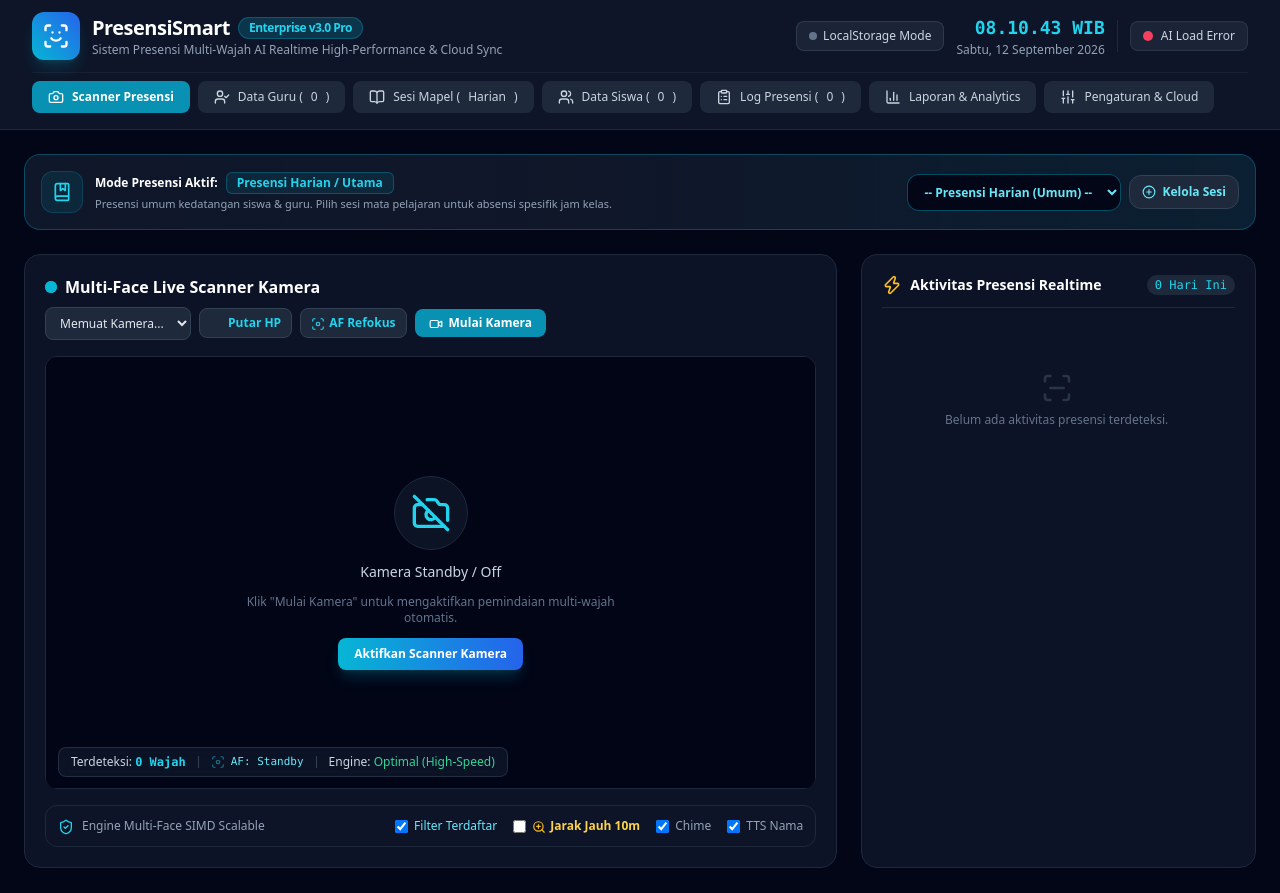
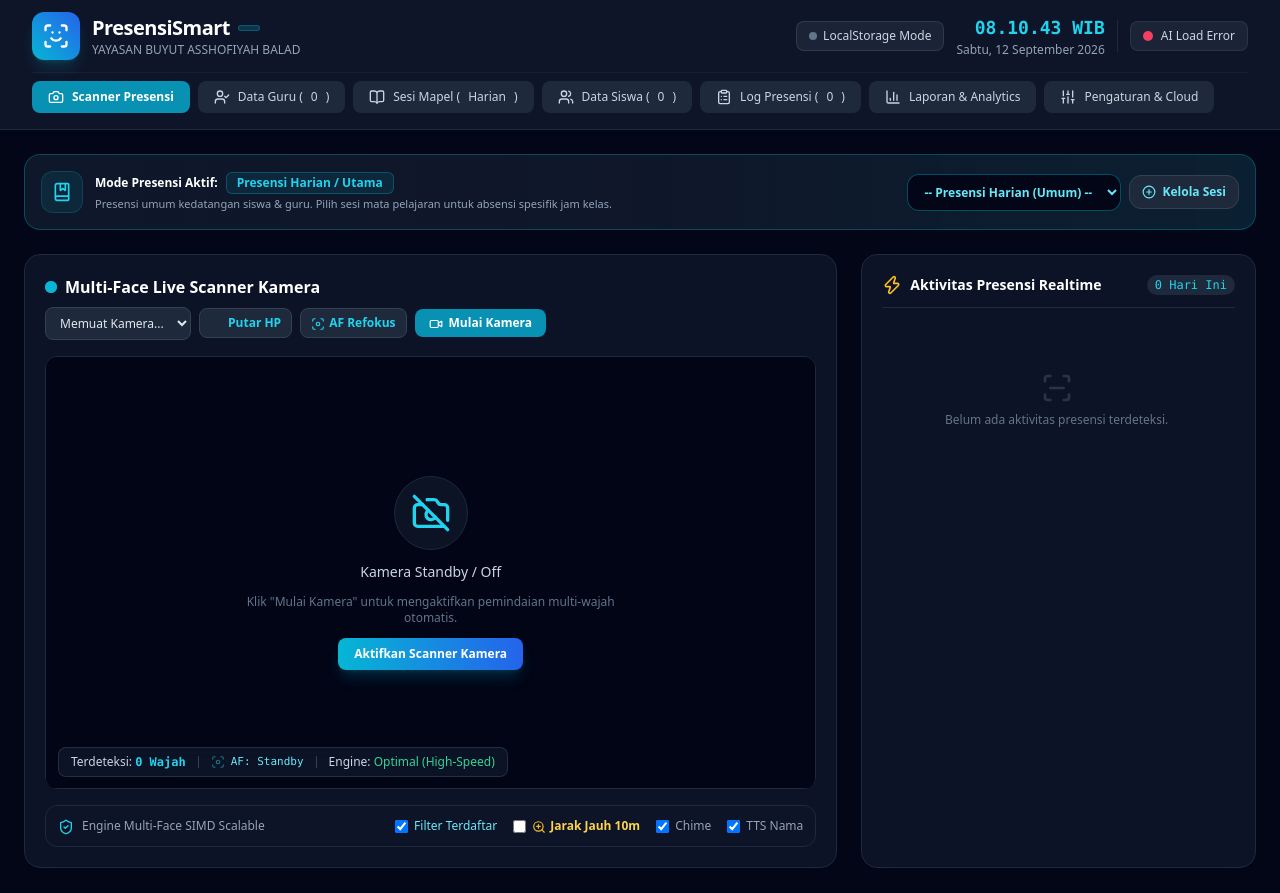
Before and after one commit to databasesmp203/scanner, a plain HTML site: page index.html in a window 1280 px wide. Drawn offline with nearby package versions, Linux system fonts and the light colour scheme; some icons are missing.

Commit message:
Update and rename scaner guru dan siswa.html to index.html

```diff
--- a/scaner guru dan siswa.html
+++ b/index.html
@@ -88,9 +88,9 @@
                 </div>
                 <div>
                     <h1 class="text-xl font-bold tracking-tight text-white flex items-center gap-2">
-                        <span id="headerAppName">PresensiSmart</span> <span class="text-xs bg-cyan-500/20 text-cyan-400 font-semibold px-2.5 py-0.5 rounded-full border border-cyan-500/30">Enterprise v3.0 Pro</span>
+                        <span id="headerAppName">PresensiSmart</span> <span class="text-xs bg-cyan-500/20 text-cyan-400 font-semibold px-2.5 py-0.5 rounded-full border border-cyan-500/30"></span>
                     </h1>
-                    <p id="headerSubTitle" class="text-xs text-slate-400">Sistem Presensi Multi-Wajah AI Realtime High-Performance & Cloud Sync</p>
+                    <p id="headerSubTitle" class="text-xs text-slate-400">YAYASAN BUYUT ASSHOFIYAH BALAD</p>
                 </div>
             </div>
 
```
